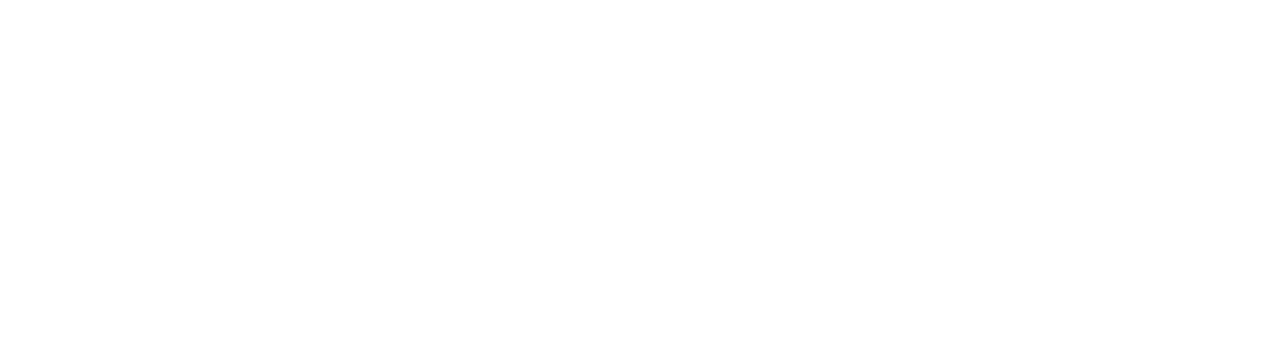
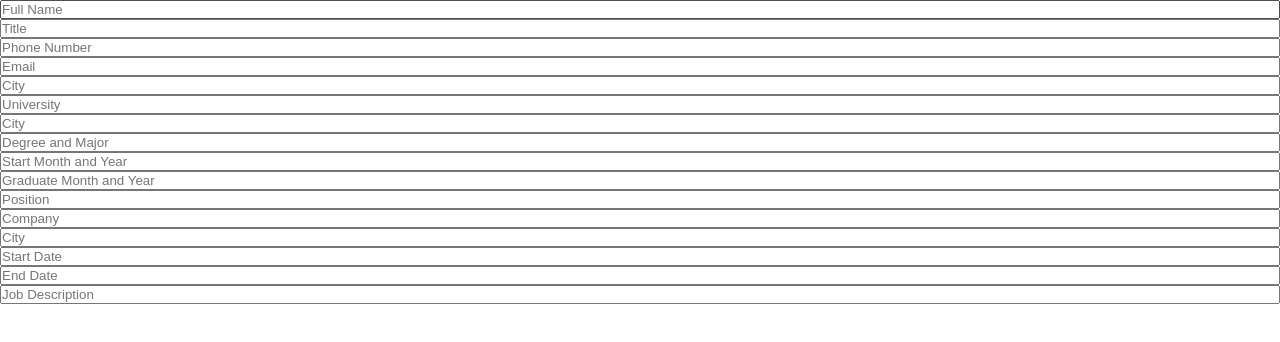
Before and after one commit to jyu-1/cv-project, a React (Create React App) app: page / in a window 1280 px wide. Shown: the top 342 px of the page. Built offline with nearby package versions, Linux system fonts and the light colour scheme.

Commit message:
add input fields in react

```diff
--- a/src/App.js
+++ b/src/App.js
@@ -1,5 +1,8 @@
 import "./styles/App.css";
 import React, { Component } from "react";
+import Contact from "./components/Contact";
+import Education from "./components/Education";
+import Experience from "./components/Experience";
 
 class App extends Component {
     constructor() {
@@ -7,7 +10,16 @@
     }
 
     render() {
-        return <div className="app"></div>;
+        return (
+            <div className="app">
+                <div className="left">
+                    <Contact />
+                    <Education />
+                    <Experience />
+                </div>
+                <div className="right"></div>
+            </div>
+        );
     }
 }
 
--- /dev/null
+++ b/src/components/Contact.js
@@ -0,0 +1,35 @@
+import React, { Component } from "react";
+
+class Contact extends Component {
+    constructor(props) {
+        super(props);
+    }
+
+    render() {
+        return (
+            <div>
+                <form>
+                    <input
+                        type="text"
+                        id="contact-name"
+                        placeholder="Full Name"
+                    />
+                    <input type="text" id="contact-title" placeholder="Title" />
+                    <input
+                        type="tel"
+                        id="contact-phone"
+                        placeholder="Phone Number"
+                    />
+                    <input
+                        type="email"
+                        id="contact-email"
+                        placeholder="Email"
+                    />
+                    <input type="text" id="contact-city" placeholder="City" />
+                </form>
+            </div>
+        );
+    }
+}
+
+export default Contact;
--- /dev/null
+++ b/src/components/Education.js
@@ -0,0 +1,35 @@
+import React, { Component } from "react";
+
+class Education extends Component {
+    constructor(props) {
+        super(props);
+    }
+
+    render() {
+        return (
+            <div>
+                <form>
+                    <input type="text" id="uni-name" placeholder="University" />
+                    <input type="text" id="uni-city" placeholder="City" />
+                    <input
+                        type="text"
+                        id="uni-degree"
+                        placeholder="Degree and Major"
+                    />
+                    <input
+                        type="text"
+                        id="uni-start"
+                        placeholder="Start Month and Year"
+                    />
+                    <input
+                        type="text"
+                        id="uni-end"
+                        placeholder="Graduate Month and Year"
+                    />
+                </form>
+            </div>
+        );
+    }
+}
+
+export default Education;
--- /dev/null
+++ b/src/components/Experience.js
@@ -0,0 +1,36 @@
+import React, { Component } from "react";
+
+class Experience extends Component {
+    constructor(props) {
+        super(props);
+    }
+
+    render() {
+        return (
+            <div>
+                <form>
+                    <input
+                        type="text"
+                        id="exp-position"
+                        placeholder="Position"
+                    />
+                    <input type="text" id="exp-company" placeholder="Company" />
+                    <input type="text" id="exp-city" placeholder="City" />
+                    <input
+                        type="text"
+                        id="exp-start"
+                        placeholder="Start Date"
+                    />
+                    <input type="text" id="exp-end" placeholder="End Date" />
+                    <input
+                        text="textarea"
+                        id="exp-description"
+                        placeholder="Job Description"
+                    />
+                </form>
+            </div>
+        );
+    }
+}
+
+export default Experience;
--- a/src/styles/App.css
+++ b/src/styles/App.css
@@ -3,3 +3,8 @@
     padding: 0px;
     box-sizing: border-box;
 }
+
+form {
+    display: flex;
+    flex-direction: column;
+}
```
